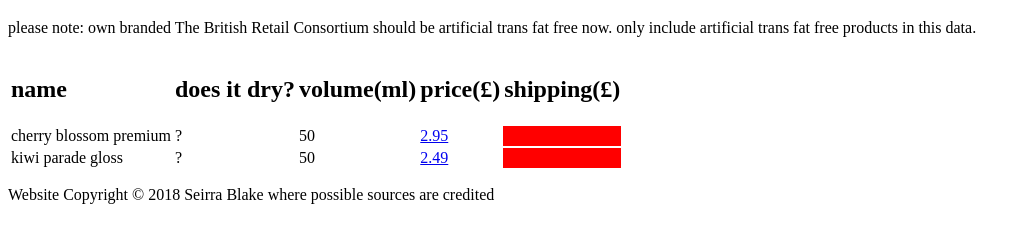
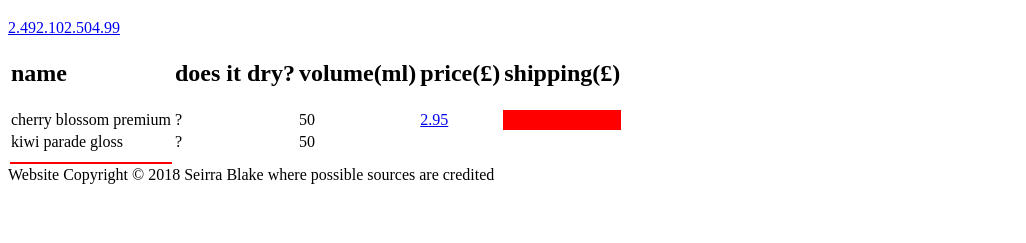
Before and after one commit to prototype99/prototype99.github.io, a plain HTML site: page polish.htm in a window 1280 px wide. Shown: the part 87-330 px from the top of the page, without its empty margins (0-1026 px from the left). Drawn offline with Linux system fonts and the light colour scheme.

Commit message:
remove irrelevant note, add multiple kiwi parade gloss sources

```diff
--- a/polish.htm
+++ b/polish.htm
@@ -13,9 +13,7 @@
 	<header><a href="navigation.htm"><nav></nav></a>
 <h1 aria->black shoe polish prices</h1>
 </header>
-	<main>
-  please note: own branded The British Retail Consortium should be artificial trans fat free now. only include artificial trans fat free products in this data.
-	<p><table>
+	<main><table>
   <tbody>
     <tr>
       <td><h2>name</h2></td>
@@ -35,11 +33,16 @@
       <td>kiwi parade gloss</td>
       <td>?</td>
       <td>50</td>
-      <td><a href="https://www.amazon.co.uk/dp/B01E58931E/">2.49</a></td>
+	<td>
+		<tr><a href="https://www.amazon.co.uk/dp/B01E58931E/">2.49</a></tr>
+		<tr><a href="https://www.tesco.com/groceries/en-GB/products/258729912">2.10</a></tr>
+		<tr><a href="https://www.niton999.co.uk/kiwi-parade-gloss.html">2.50</a></tr>
+		<tr><a href="https://www.britishcornershop.co.uk/product.asp?id=15936">4.99</a></tr>
+	</td>
       <td class="f"></td>
     </tr>
   </tbody>
-</table></p>
+</table>
 		</main>
 	<footer></footer>
 	</body>
```
